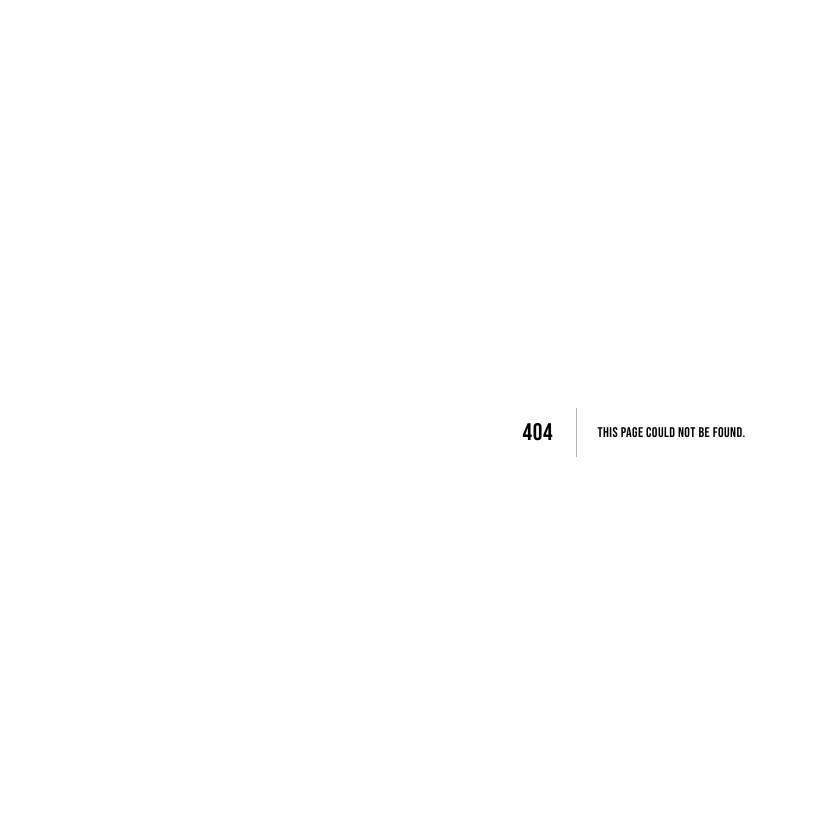
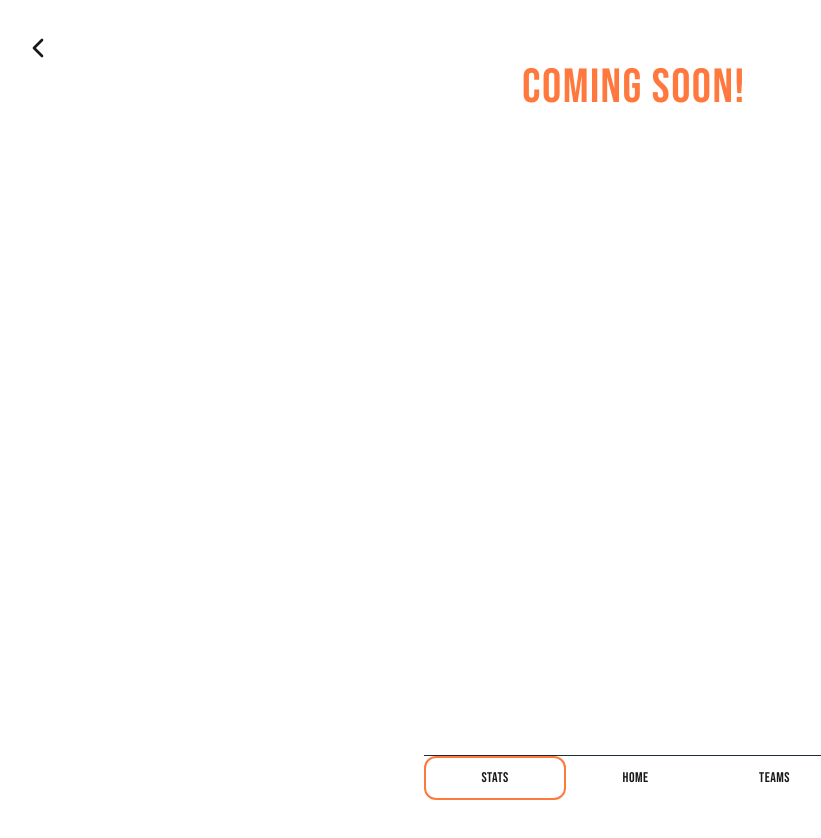
Before and after one commit to Dm-code-prog/shamer-app, a Next.js app: page /ui/stats in a window 1280 px wide. Before the commit this address had no page. Shown: the top 838 px of the page, without its empty margins (6-827 px from the left). After the commit the page ends 800 px from the top, so only its background shows below. Built offline with nearby package versions, Linux system fonts and the light colour scheme.

Commit message:
fix bugs

```diff
--- a/app/auth/telegram/page.tsx
+++ b/app/auth/telegram/page.tsx
@@ -8,9 +8,9 @@ import { Button } from '#/components/ui/button';
 import Link from 'next/link';
 import toast from 'react-hot-toast';
 
-const sleep = (ms: number) => new Promise((resolve) => setTimeout(resolve, ms));
+export default function Page() {
+  const router = useRouter();
 
-export default function Page() {
   const [authenticated, setAuthenticated] = useState(false);
   useEffect(() => {
     const lsInitData = localStorage.getItem('initData');
@@ -59,10 +59,10 @@ export default function Page() {
       <Button
         size="lg"
         className="mt-auto w-64"
-        asChild
         disabled={!authenticated}
+        onClick={() => router.push('/ui')}
       >
-        <Link href="/ui">Next</Link>
+        Next
       </Button>
     </>
   );
--- /dev/null
+++ b/app/ui/stats/page.tsx
@@ -0,0 +1,10 @@
+import { Header } from '#/components/compound/header';
+
+export default function Page() {
+  return (
+    <>
+      <Header withBackNavigation />
+      <h1 className="text-primary text-5xl">Coming soon!</h1>
+    </>
+  );
+}
--- a/components/compound/navigation-menu.tsx
+++ b/components/compound/navigation-menu.tsx
@@ -1,17 +1,38 @@
+'use client';
 import { Button } from '#/components/ui/button';
-import Link from 'next/link';
+import { useRouter, usePathname } from 'next/navigation';
 
 export const NavigationMenu = () => {
+  const router = useRouter();
+  const pathname = usePathname();
+
+  const selectedCl = 'border-primary w-full border-2 rounded-xl';
+
   return (
     <div className=" bg-background z-100 fixed bottom-0 flex w-full max-w-[420px] border-t-[0.5px] border-gray-800 ">
-      <Button variant="ghost" className="w-full" size="lg" asChild>
-        <Link href="/ui/profile">Stats</Link>
+      <Button
+        variant="ghost"
+        size="lg"
+        onClick={() => router.push('/ui/stats')}
+        className={pathname === '/ui/stats' ? selectedCl : 'w-full'}
+      >
+        Stats
       </Button>
-      <Button variant="ghost" className="w-full" size="lg" asChild>
-        <Link href="/ui">Home</Link>
+      <Button
+        variant="ghost"
+        size="lg"
+        onClick={() => router.push('/ui')}
+        className={pathname === '/ui' ? selectedCl : 'w-full'}
+      >
+        Home
       </Button>
-      <Button variant="ghost" className="w-full" size="lg" asChild>
-        <Link href="/ui/team">Teams</Link>
+      <Button
+        variant="ghost"
+        size="lg"
+        onClick={() => router.push('/ui/team')}
+        className={pathname === '/ui/team' ? selectedCl : 'w-full'}
+      >
+        Teams
       </Button>
     </div>
   );
```
Also changed, not shown: hooks/useCounter.ts (+11 -5 lines), 2 other files (tests, documents, lock files or other folders).
